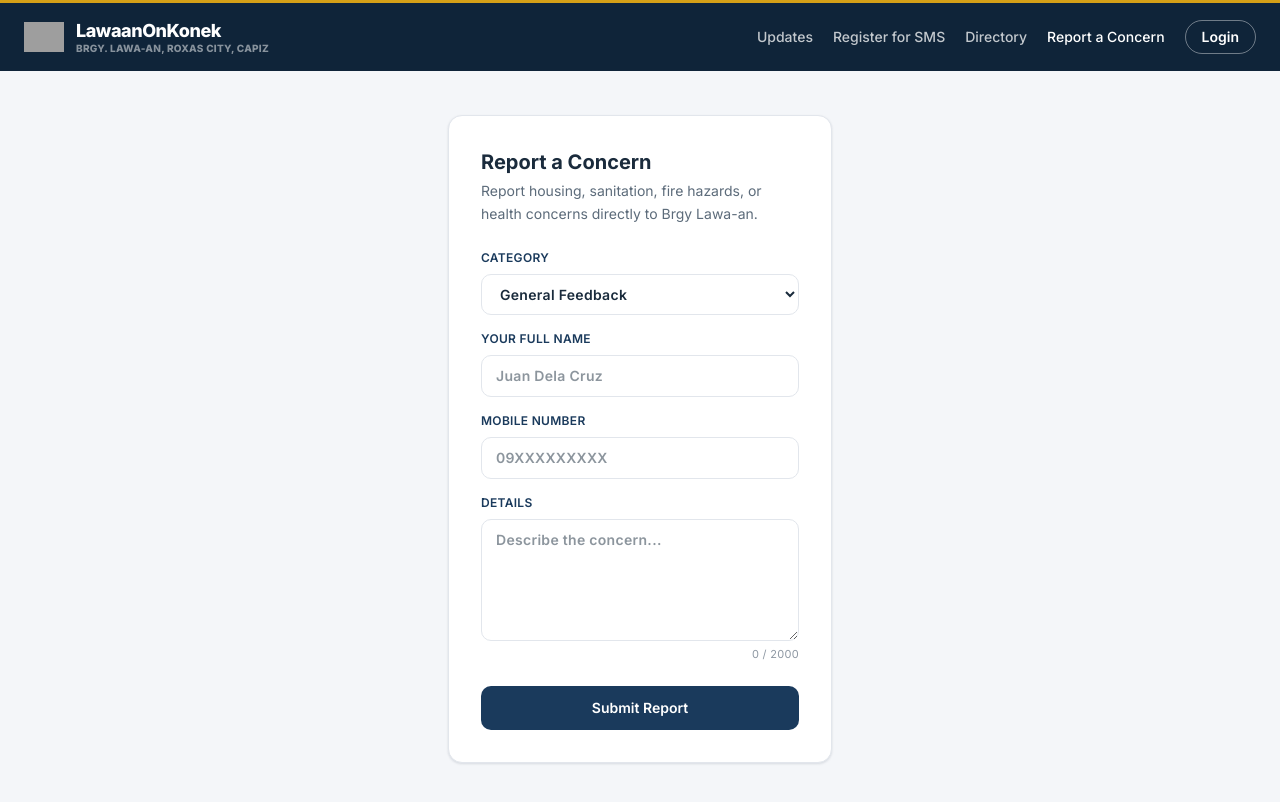
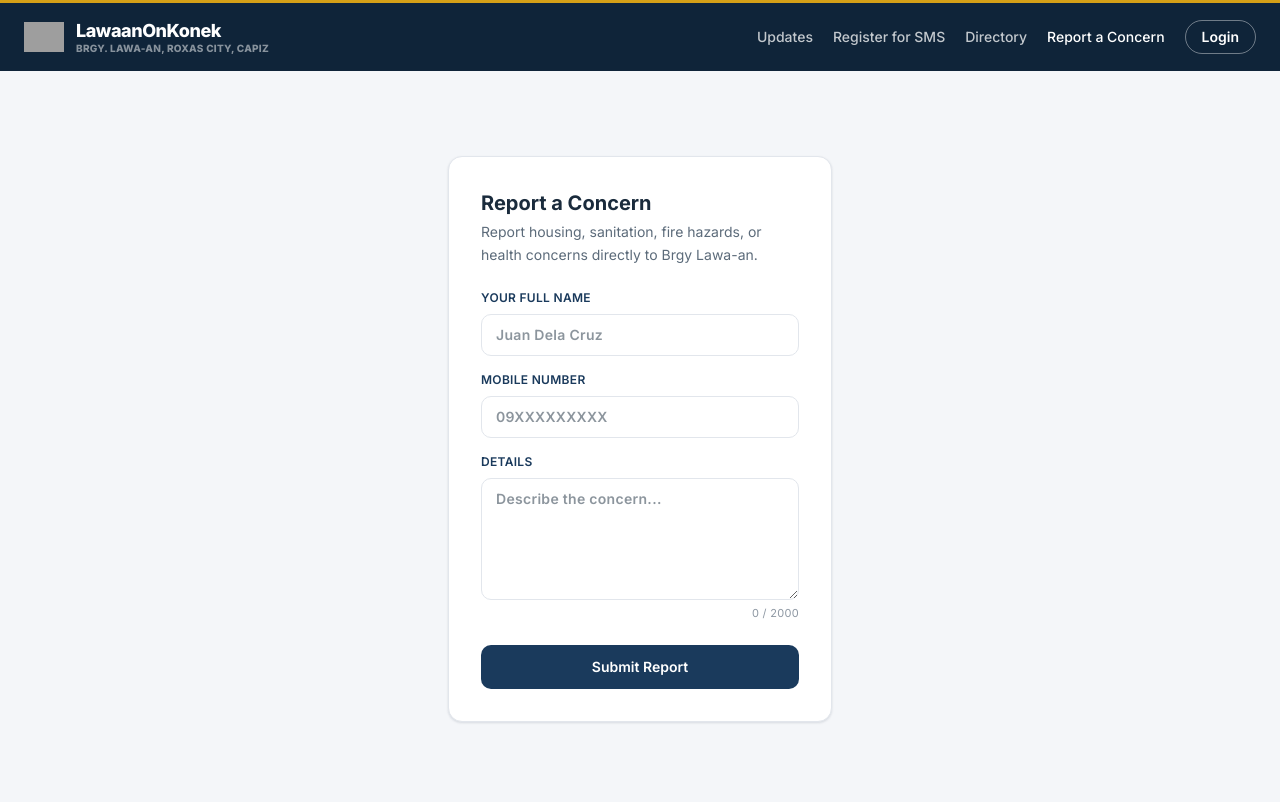
Before and after one commit to mearfi22/brgy-lawaan-frontend, a React (Vite) app: page /report in a window 1280 px wide. Shown: the top 802 px of the page. Built offline with nearby package versions, Linux system fonts and the light colour scheme; grey boxes are pictures that could not be loaded.

Commit message:
Remove category selector from public report form

```diff
--- a/src/pages/SuggestionForm.tsx
+++ b/src/pages/SuggestionForm.tsx
@@ -1,17 +1,9 @@
 import { useState, type FormEvent } from 'react';
 import { CheckCircle2 } from 'lucide-react';
 import { submitSuggestion } from '../api/suggestions';
-import type { SuggestionCategory } from '../types/suggestion';
 import PublicHeader from '../components/PublicHeader';
 import MobileTabBar from '../components/MobileTabBar';
-
-const categoryOptions: { value: SuggestionCategory; label: string }[] = [
-  { value: 'housing', label: 'Housing Concern' },
-  { value: 'sanitation', label: 'Sanitation / Waste' },
-  { value: 'fire_hazard', label: 'Fire Hazard' },
-  { value: 'health_concern', label: 'Health Concern' },
-  { value: 'general', label: 'General Feedback' },
-];
+import OfflineBanner from '../components/OfflineBanner';
 
 const MAX_LENGTH = 2000;
 
@@ -20,7 +12,6 @@ const inputClass =
 const labelClass = 'block text-xs font-semibold uppercase tracking-wide text-primary mb-4';
 
 export default function SuggestionForm() {
-  const [category, setCategory] = useState<SuggestionCategory>('general');
   const [message, setMessage] = useState('');
   const [name, setName] = useState('');
   const [phone, setPhone] = useState('');
@@ -32,7 +23,7 @@ export default function SuggestionForm() {
     setStatus('submitting');
     setErrorMsg('');
     try {
-      await submitSuggestion({ category, message, submitter_name: name, submitter_phone: phone });
+      await submitSuggestion({ category: 'general', message, submitter_name: name, submitter_phone: phone });
       setStatus('success');
       setMessage(''); setName(''); setPhone('');
     } catch {
@@ -44,6 +35,7 @@ export default function SuggestionForm() {
   return (
     <>
       <PublicHeader />
+      <OfflineBanner />
       <div className="min-h-[calc(100vh-64px)] bg-bg flex items-center justify-center p-6 pb-24 md:pb-6">
         {status === 'success' ? (
           <div className="bg-surface border border-line rounded-lg shadow-card p-8 max-w-sm w-full text-center">
@@ -63,13 +55,6 @@ export default function SuggestionForm() {
             <p className="text-sm text-ink-soft mb-6 leading-relaxed">
               Report housing, sanitation, fire hazards, or health concerns directly to Brgy Lawa-an.
             </p>
-
-            <label className={labelClass}>
-              Category
-              <select className={inputClass} value={category} onChange={(e) => setCategory(e.target.value as SuggestionCategory)}>
-                {categoryOptions.map((c) => <option key={c.value} value={c.value}>{c.label}</option>)}
-              </select>
-            </label>
 
             <label className={labelClass}>
               Your Full Name
```
